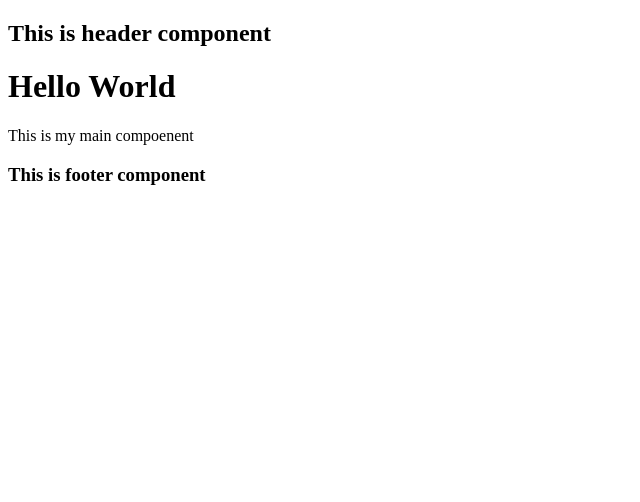
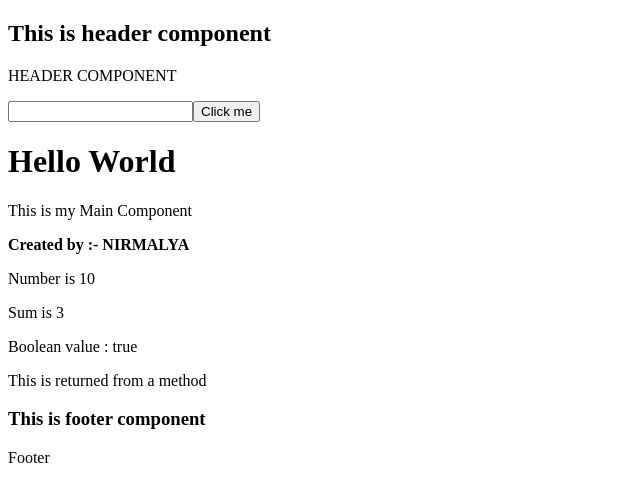
Before and after one commit to NirmalyaNg/angular-tutorial, an Angular app: page / in a window 1280 px wide. Shown: the top 502 px of the page, without its empty margins (0-640 px from the left). Built offline with nearby package versions, Linux system fonts and the light colour scheme.

Commit message:
Day 2 Data Binding

```diff
--- a/src/app/app.component.html
+++ b/src/app/app.component.html
@@ -2,3 +2,5 @@
 <h1>Hello World</h1>
 <app-main></app-main>
 <app-footer></app-footer>
+<!-- <div class="app-footer"></div> -->
+<!-- <div app-footer></div> -->
--- a/src/app/footer/footer.component.html
+++ b/src/app/footer/footer.component.html
@@ -1 +1,2 @@
 <h3>This is footer component</h3>
+<p>Footer</p>
--- a/src/app/footer/footer.component.ts
+++ b/src/app/footer/footer.component.ts
@@ -2,6 +2,8 @@ import { Component } from '@angular/core';
 
 @Component({
   selector: 'app-footer',
+  // selector: '[app-footer]',
+  // selector: '.app-footer',
   templateUrl: './footer.component.html',
   styleUrls: ['./footer.component.css'],
 })
--- a/src/app/header/header.component.html
+++ b/src/app/header/header.component.html
@@ -1 +1,4 @@
 <h2>This is header component</h2>
+<p [textContent]="title.toUpperCase()"></p>
+<input type="text" (input)="printInputValue($event)" />
+<button (click)="sayHelloWorld()">Click me</button>
--- a/src/app/header/header.component.ts
+++ b/src/app/header/header.component.ts
@@ -5,4 +5,15 @@ import { Component } from '@angular/core';
   templateUrl: './header.component.html',
   styleUrls: ['./header.component.css'],
 })
-export class HeaderComponent {}
+export class HeaderComponent {
+  title: string = 'Header Component';
+  inputValue: string = 'Custom Value';
+
+  sayHelloWorld() {
+    console.log('Hello World');
+  }
+
+  printInputValue(event: Event) {
+    console.log((<HTMLInputElement>event.target).value);
+  }
+}
--- a/src/app/main/main.component.html
+++ b/src/app/main/main.component.html
@@ -1 +1,6 @@
-<p>This is my main compoenent</p>
+<p>This is my {{ title }}</p>
+<b>Created by :- {{ creatorName.toUpperCase() }}</b>
+<p>Number is {{ myNumber }}</p>
+<p>Sum is {{ 1 + 2 }}</p>
+<p>Boolean value : {{ result }}</p>
+<p>{{ getStringInterpolationValue() }}</p>
--- a/src/app/main/main.component.ts
+++ b/src/app/main/main.component.ts
@@ -3,13 +3,19 @@ import { Component, OnInit } from '@angular/core';
 @Component({
   selector: 'app-main',
   templateUrl: './main.component.html',
-  styleUrls: ['./main.component.css']
+  styleUrls: ['./main.component.css'],
 })
 export class MainComponent implements OnInit {
+  title: string = 'Main Component';
+  creatorName: string = 'Nirmalya';
+  myNumber: number = 10;
+  result: boolean = true;
 
-  constructor() { }
+  constructor() {}
 
-  ngOnInit(): void {
+  ngOnInit(): void {}
+
+  getStringInterpolationValue() {
+    return 'This is returned from a method';
   }
-
 }
```
